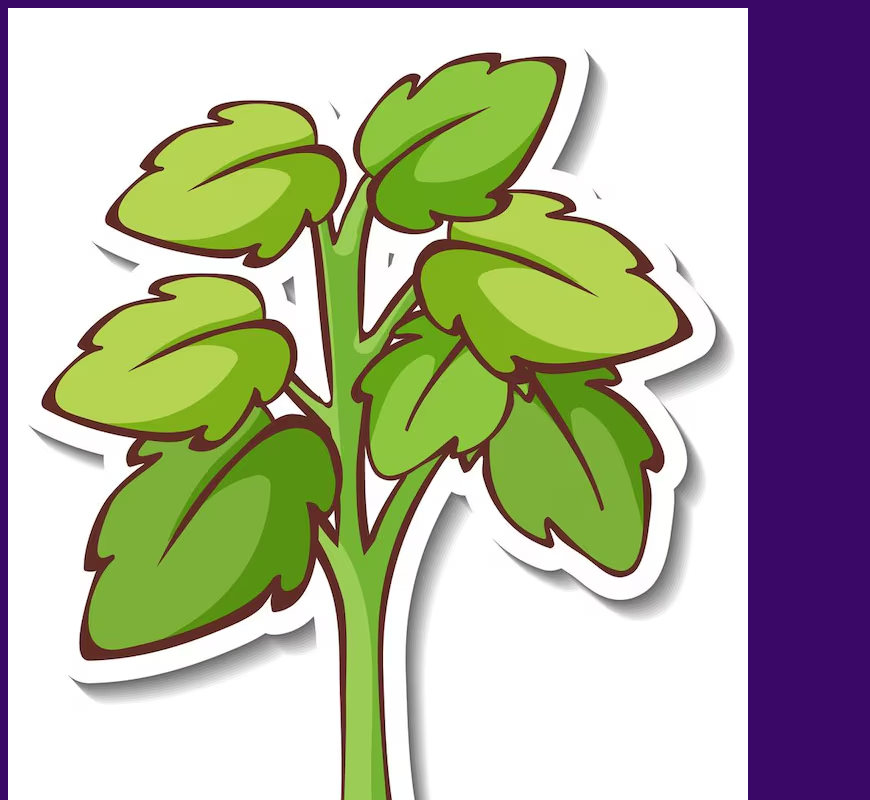
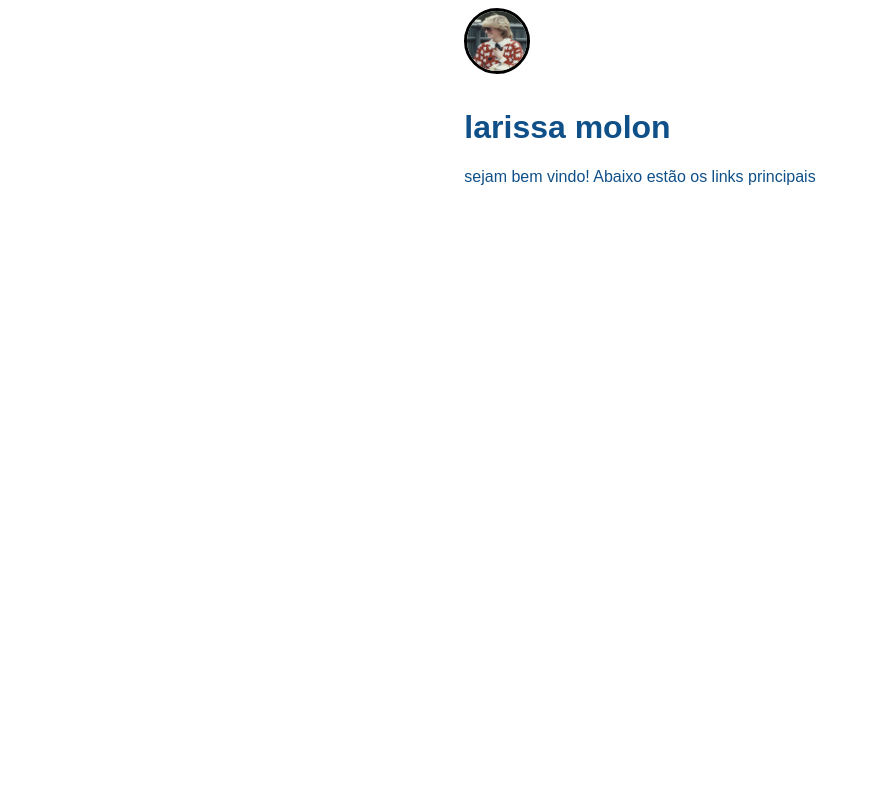
Before and after one commit to larissamolon/meu-primeiro-site, a plain HTML site: page index.HTML in a window 1280 px wide. Shown: the top 800 px of the page, without its empty margins (0-870 px from the left). Drawn offline with Linux system fonts and the light colour scheme.

Commit message:
Add files via upload

```diff
--- a/index.HTML
+++ b/index.HTML
@@ -6,9 +6,9 @@
     <title>meus links larissa</title>
 </head>
 <body>
-    <div>
-        <header>
-            <img src="desenho-de-adesivo-com-planta-em-um-vaso-isolado_1308-58441.png" alt="minha foto">
+    <div class="container">
+        <header class="perfil">
+            <img src="diana.jpg" alt="minha foto" class="foto-perfil">
                  <h1>larissa molon</h1>
                  <link rel="stylesheet" href="styles.css">
             <p>sejam bem vindo! Abaixo estão os links principais</p>
--- a/styles.css
+++ b/styles.css
@@ -1,4 +1,15 @@
 body{
-    background-color: rgb(58, 9, 104);
-    color: aliceblue;
+    background-color: rgb(255, 255, 255);
+    color: rgb(16, 80, 136);
+    font-family:sans-serif;
+    display:flex;
+    justify-content: center;
+    min-height: 100vh;
 }
+.foto-perfil{
+    width: 60px;
+    height: 60px;
+    border-radius: 50%;
+    margin-bottom: 10px;
+    border: 3px solid black;
+}
```
Also changed, not shown: diana.jpg (added).
